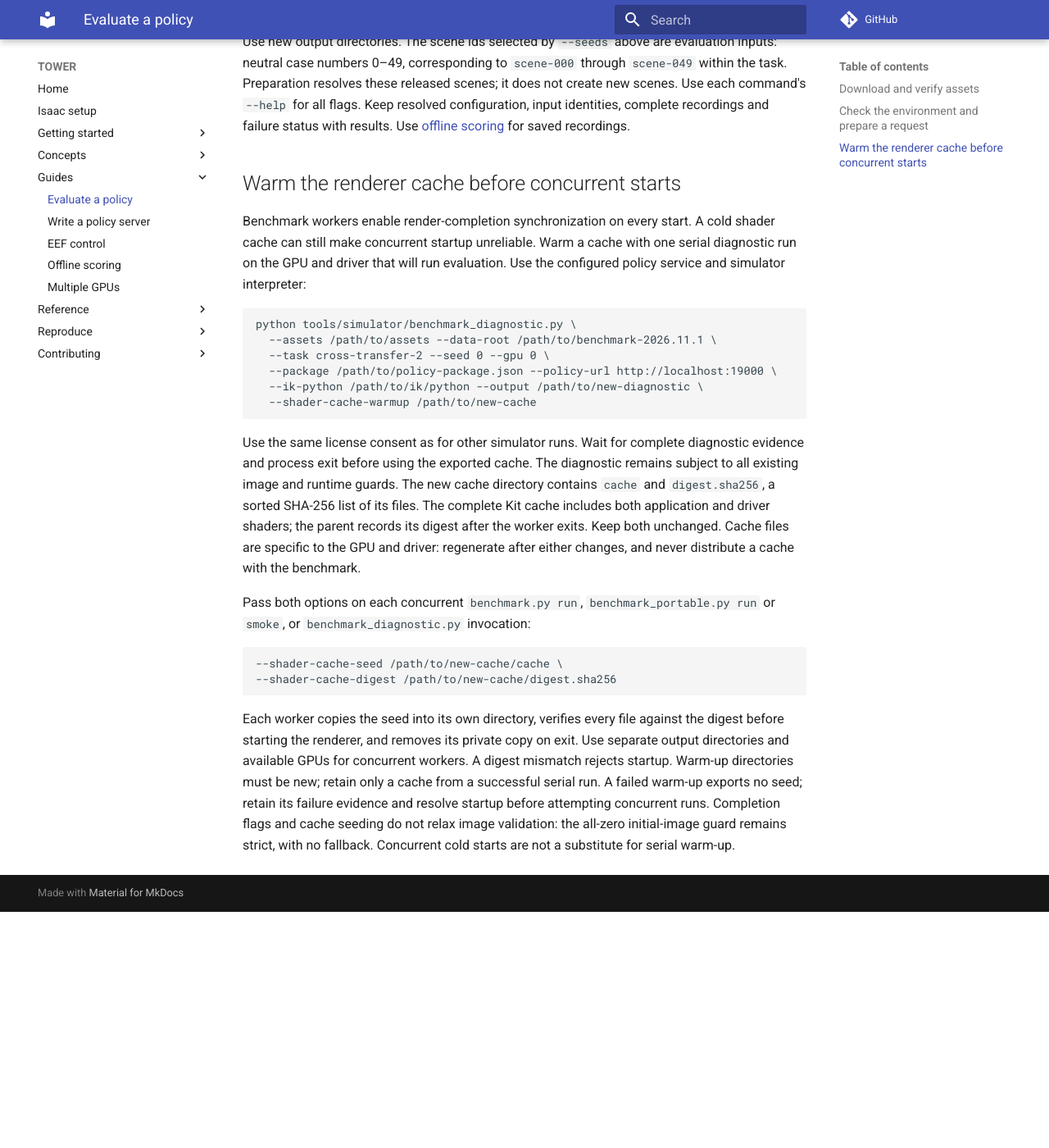
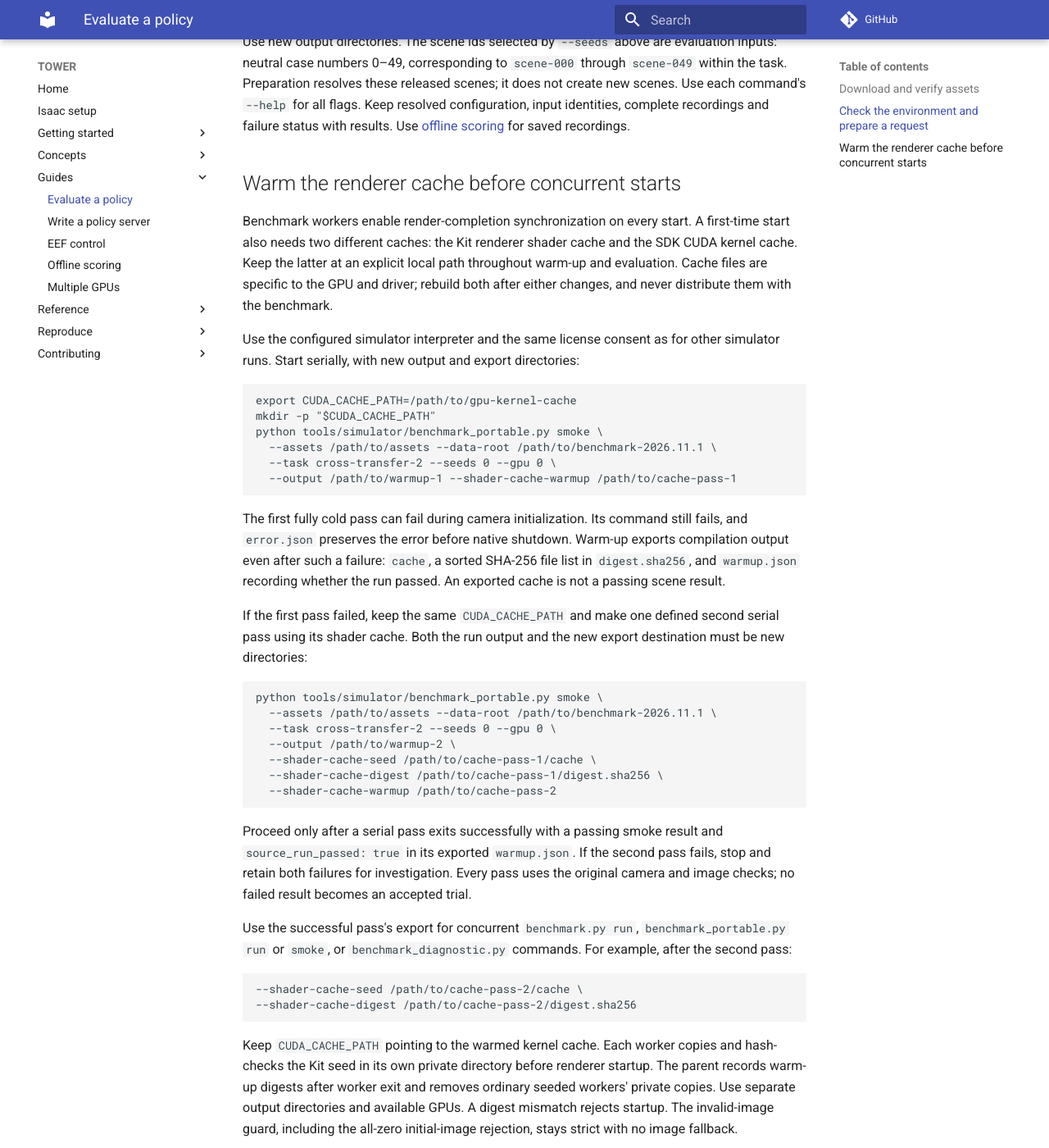
Before and after one commit to tower-benchmark/TOWER, an MkDocs documentation site: the page built from docs/guides/evaluate-a-policy.md, in a window 1280 px wide and 1400 px high, scrolled down 1910 px. Shown: the whole window at 82% size. Built offline with MkDocs 1.6.1 and Material for MkDocs 9.7.7, drawn with Linux system fonts in a browser that asks for light colours; comment, search, counter and statistics services are not loaded; before the commit the page ends 3022 px from its top, so only the background shows below that.

Commit message:
fix(bench): support a second cache warm-up pass without accepting failures [skip ci]

````diff
--- a/docs/guides/evaluate-a-policy.md
+++ b/docs/guides/evaluate-a-policy.md
@@ -97,42 +97,62 @@ status with results. Use [offline scoring](offline-scoring.md) for saved recordi
 ## Warm the renderer cache before concurrent starts
 
 Benchmark workers enable render-completion synchronization on every start.
-A cold shader cache can still make concurrent startup unreliable. Warm a cache
-with one serial diagnostic run on the GPU and driver that will run evaluation.
-Use the configured policy service and simulator interpreter:
+A first-time start also needs two different caches: the Kit renderer shader
+cache and the SDK CUDA kernel cache. Keep the latter at an explicit local path
+throughout warm-up and evaluation. Cache files are specific to the GPU and
+driver; rebuild both after either changes, and never distribute them with the
+benchmark.
+
+Use the configured simulator interpreter and the same license consent as for
+other simulator runs. Start serially, with new output and export directories:
 
 ```sh
-python tools/simulator/benchmark_diagnostic.py \
+export CUDA_CACHE_PATH=/path/to/gpu-kernel-cache
+mkdir -p "$CUDA_CACHE_PATH"
+python tools/simulator/benchmark_portable.py smoke \
   --assets /path/to/assets --data-root /path/to/benchmark-2026.11.1 \
-  --task cross-transfer-2 --seed 0 --gpu 0 \
-  --package /path/to/policy-package.json --policy-url http://localhost:19000 \
-  --ik-python /path/to/ik/python --output /path/to/new-diagnostic \
-  --shader-cache-warmup /path/to/new-cache
+  --task cross-transfer-2 --seeds 0 --gpu 0 \
+  --output /path/to/warmup-1 --shader-cache-warmup /path/to/cache-pass-1
 ```
 
-Use the same license consent as for other simulator runs. Wait for complete
-diagnostic evidence and process exit before using the exported cache.
-The diagnostic remains subject to all existing image and runtime guards.
-The new cache directory contains `cache` and `digest.sha256`, a sorted
-SHA-256 list of its files. The complete Kit cache includes both application and
-driver shaders; the parent records its digest after the worker exits. Keep both
-unchanged. Cache files are specific to the GPU and driver: regenerate after
-either changes, and never distribute a cache with the benchmark.
+The first fully cold pass can fail during camera initialization. Its command
+still fails, and `error.json` preserves the error before native shutdown.
+Warm-up exports compilation output even after such a failure: `cache`, a sorted
+SHA-256 file list in `digest.sha256`, and `warmup.json` recording whether the run
+passed. An exported cache is not a passing scene result.
 
-Pass both options on each concurrent `benchmark.py run`,
-`benchmark_portable.py run` or `smoke`, or `benchmark_diagnostic.py` invocation:
+If the first pass failed, keep the same `CUDA_CACHE_PATH` and make one defined
+second serial pass using its shader cache. Both the run output and the new
+export destination must be new directories:
 
 ```sh
---shader-cache-seed /path/to/new-cache/cache \
---shader-cache-digest /path/to/new-cache/digest.sha256
+python tools/simulator/benchmark_portable.py smoke \
+  --assets /path/to/assets --data-root /path/to/benchmark-2026.11.1 \
+  --task cross-transfer-2 --seeds 0 --gpu 0 \
+  --output /path/to/warmup-2 \
+  --shader-cache-seed /path/to/cache-pass-1/cache \
+  --shader-cache-digest /path/to/cache-pass-1/digest.sha256 \
+  --shader-cache-warmup /path/to/cache-pass-2
 ```
 
-Each worker copies the seed into its own directory, verifies every file against
-the digest before starting the renderer, and removes its private copy on exit.
-Use separate output directories and available GPUs for concurrent workers.
-A digest mismatch rejects startup. Warm-up directories must be new; retain only
-a cache from a successful serial run. A failed warm-up exports no seed; retain
-its failure evidence and resolve startup before attempting concurrent runs.
-Completion flags and cache seeding do not
-relax image validation: the all-zero initial-image guard remains strict, with
-no fallback. Concurrent cold starts are not a substitute for serial warm-up.
+Proceed only after a serial pass exits successfully with a passing smoke result
+and `source_run_passed: true` in its exported `warmup.json`. If the second pass
+fails, stop and retain both failures for investigation. Every pass uses the
+original camera and image checks; no failed result becomes an accepted trial.
+
+Use the successful pass's export for concurrent `benchmark.py run`,
+`benchmark_portable.py run` or `smoke`, or `benchmark_diagnostic.py` commands.
+For example, after the second pass:
+
+```sh
+--shader-cache-seed /path/to/cache-pass-2/cache \
+--shader-cache-digest /path/to/cache-pass-2/digest.sha256
+```
+
+Keep `CUDA_CACHE_PATH` pointing to the warmed kernel cache. Each worker copies
+and hash-checks the Kit seed in its own private directory before renderer
+startup. The parent records warm-up digests after worker exit and removes
+ordinary seeded workers' private copies. Use separate output directories and
+available GPUs. A digest mismatch rejects startup. The invalid-image guard,
+including the all-zero initial-image rejection, stays strict with no image
+fallback.
````
Also changed, not shown: 4 other files.
